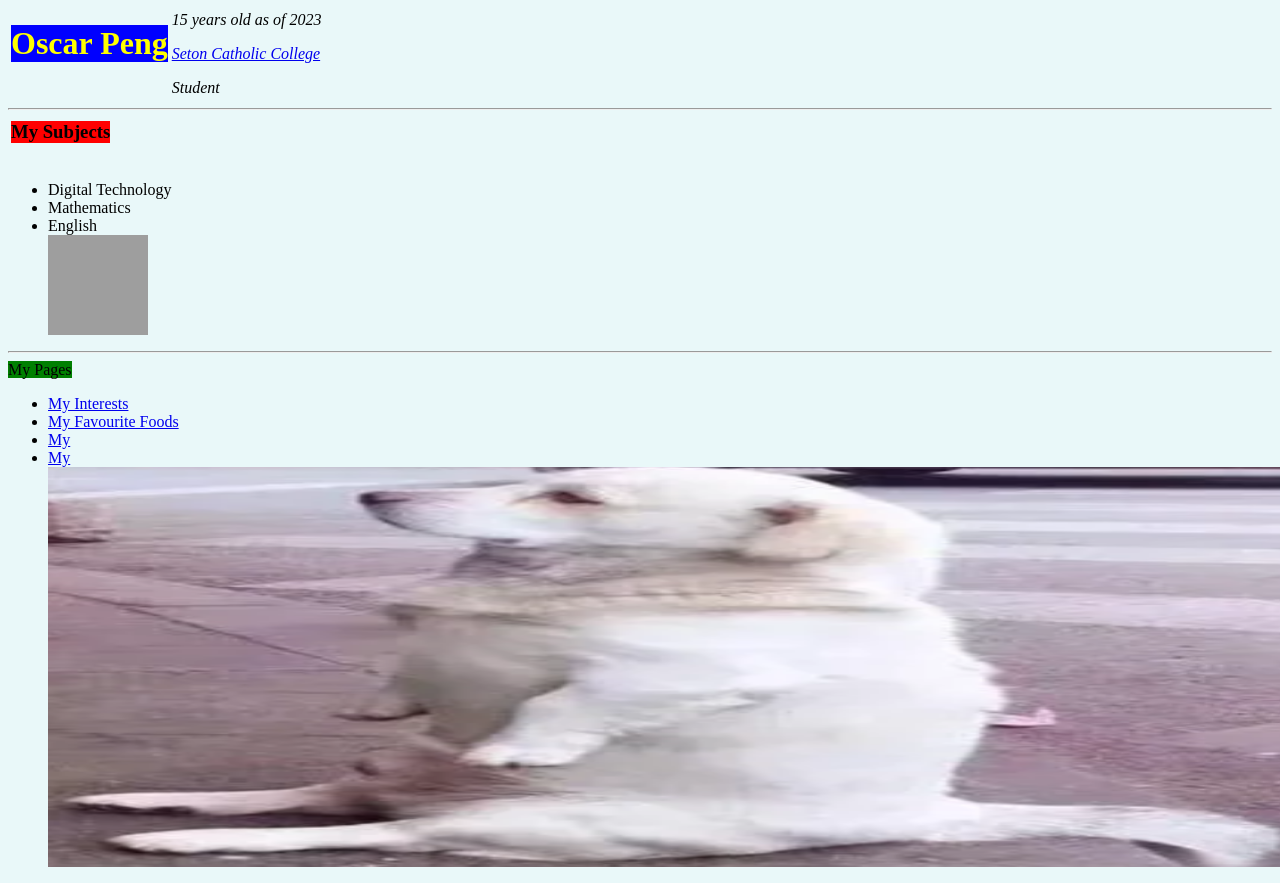
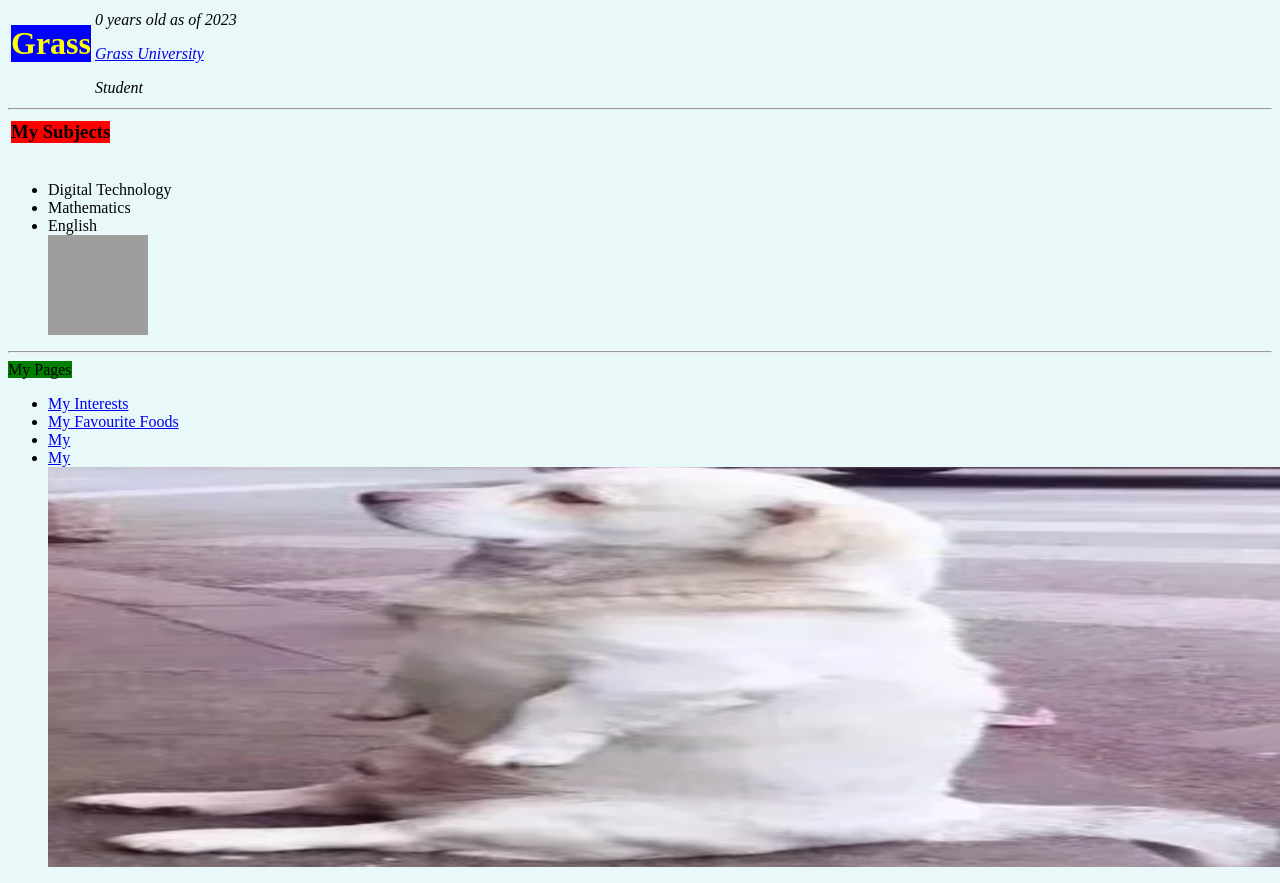
Before and after one commit to Openg22/CV, a plain HTML site: page index.html in a window 1280 px wide. Drawn offline with Linux system fonts and the light colour scheme; grey boxes are pictures that could not be loaded.

Commit message:
Update index.html

```diff
--- a/index.html
+++ b/index.html
@@ -7,12 +7,12 @@
      <table>
      <tr>
      <td>
-  <h1 style="background-color:blue; color: #FFFF00;"> Oscar Peng </h1>
+  <h1 style="background-color:blue; color: #FFFF00;"> Grass </h1>
      </td>
      <td>
-  <i> 15 years old as of</i>
+  <i> 0 years old as of</i>
   <em> 2023 <em>
-  <p><a href="https://www.seton.wa.edu.au/">Seton Catholic College</a></p><em> Student</em>
+  <p><a href="https://www.grassuniversity.com/">Grass University</a></p><em> Student</em>
       </td>
       </tr>
       </table>
```
